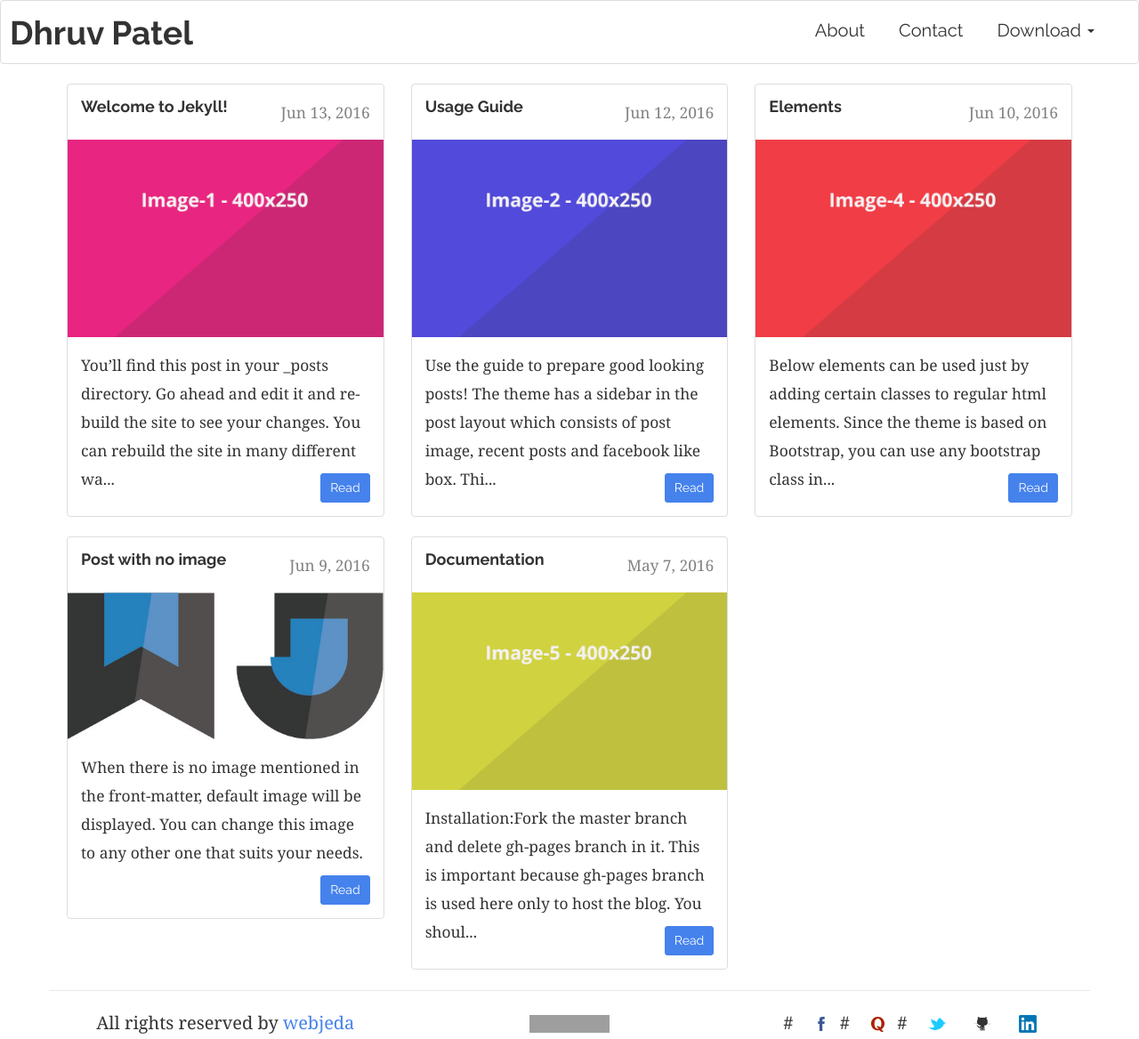
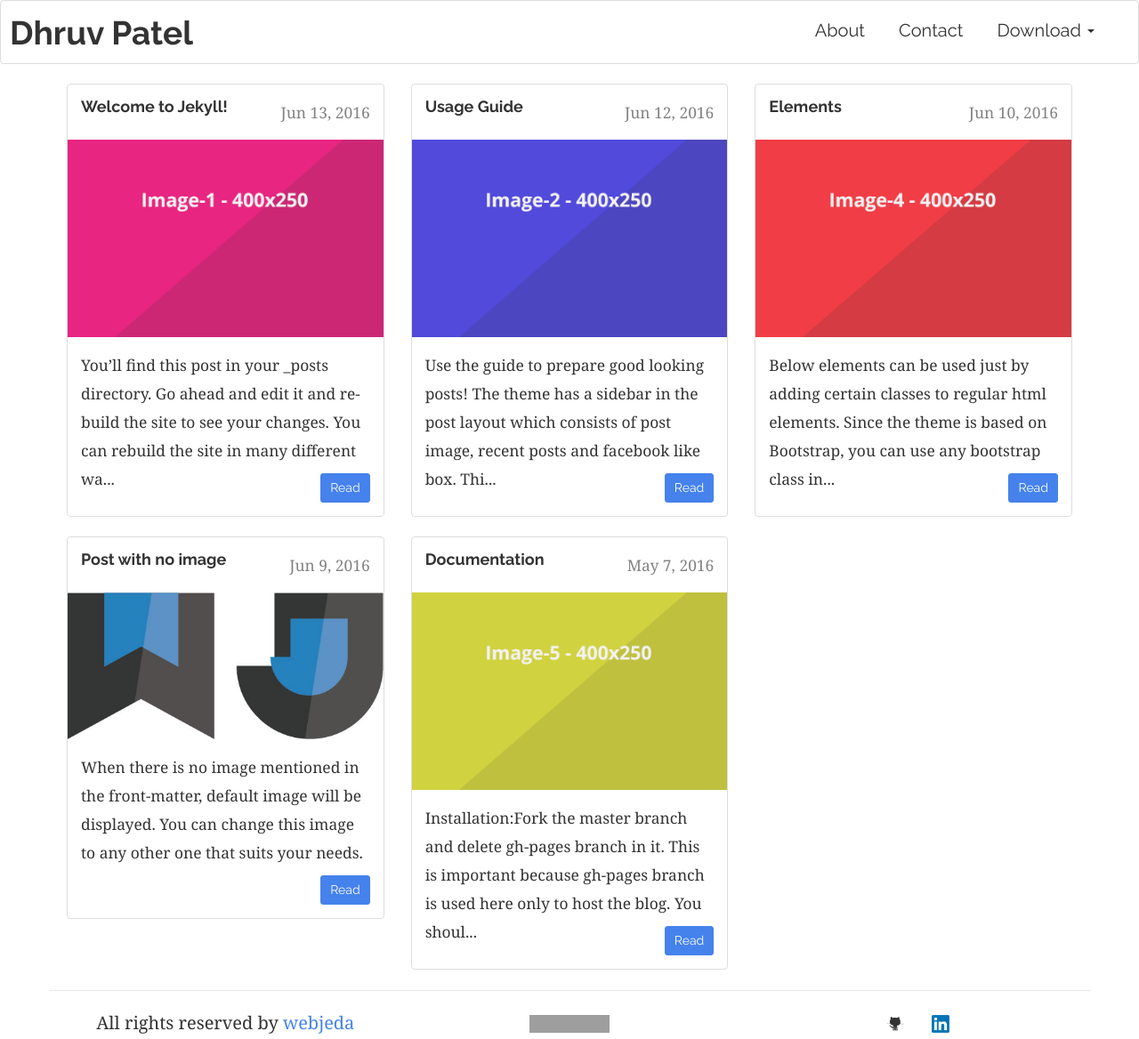
Before and after one commit to pateldhruv1993/pateldhruv1993, a Jekyll site: the page built from index.html, in a window 1280 px wide. Shown: the whole page at 89% size. Built offline with Jekyll 4.4.1, drawn with Linux system fonts in a browser that asks for light colours; the list of posts is cut into pages by our own code; grey boxes are pictures that could not be loaded.

Commit message:
Updated footer.html

```diff
--- a/_includes/footer.html
+++ b/_includes/footer.html
@@ -12,9 +12,9 @@
   {% endif %}
   </div>
   <div class="col-md-4 text-center">
-#      <a target="_blank" href="{{site.facebook}}"><li class="social facebook"><img src="{{site.baseurl}}/images/facebook.svg" alt="{{site.facebook}}"></li></a>
-#      <a target="_blank" href="{{site.quora}}"><li class="social quora"><img src="{{site.baseurl}}/images/quora.svg" alt="{{site.quora}}"></li></a>
-#      <a target="_blank" href="{{site.twitter}}"><li class="social twitter"><img src="{{site.baseurl}}/images/twitter.svg" alt="{{site.twitter}}"></li></a>
+<!--      <a target="_blank" href="{{site.facebook}}"><li class="social facebook"><img src="{{site.baseurl}}/images/facebook.svg" alt="{{site.facebook}}"></li></a>
+      <a target="_blank" href="{{site.quora}}"><li class="social quora"><img src="{{site.baseurl}}/images/quora.svg" alt="{{site.quora}}"></li></a>
+      <a target="_blank" href="{{site.twitter}}"><li class="social twitter"><img src="{{site.baseurl}}/images/twitter.svg" alt="{{site.twitter}}"></li></a> -->
      <a target="_blank" href="{{site.github}}"><li class="social github"><img src="{{site.baseurl}}/images/github.svg" alt="{{site.github}}"></li></a>
     <a target="_blank" href="{{site.linkedin}}"><li class="social linkedin"><img src="{{site.baseurl}}/images/linkedin.png" alt="{{site.linkedin}}"></li></a>
   </div>
```
